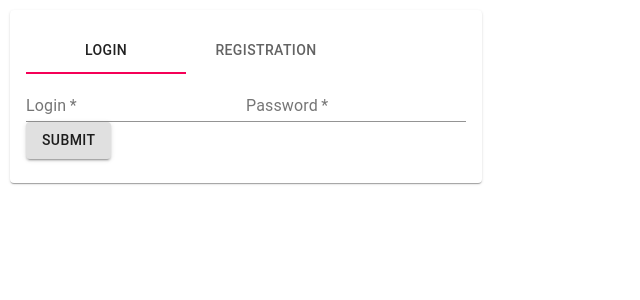
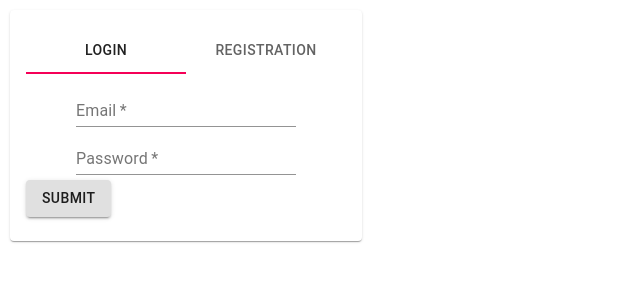
Before and after one commit to lostt1me/TZApp, a React (Create React App) app: page / in a window 1280 px wide. Shown: the top 300 px of the page, without its empty margins (0-640 px from the left). Built offline with nearby package versions, Linux system fonts and the light colour scheme.

Commit message:
взял fields из redux-form

```diff
--- a/src/components/login-form/index.js
+++ b/src/components/login-form/index.js
@@ -1,6 +1,7 @@
 import { connect } from 'react-redux'
 import { switchLoginRegistrationCreateActions} from '../../redux/actions/actions-types'
 import { LoginForm as view } from './view'
+import { reduxForm } from 'redux-form'
 
 const mapStateToProps = (state) => {
     return {
@@ -15,7 +16,11 @@ const mapDispatchToProps = dispatch => {
         }
     };
 };
-export default connect(
+const ViewConnect = connect(
     mapStateToProps,
     mapDispatchToProps
 )(view)
+
+export const loginForm = reduxForm({
+    form: 'login'
+})(ViewConnect)
--- a/src/components/login-form/view.js
+++ b/src/components/login-form/view.js
@@ -7,11 +7,13 @@ import Tab from '@material-ui/core/Tab';
 import TextField from '@material-ui/core/TextField';
 import Button from '@material-ui/core/Button';
 import PropTypes from 'prop-types';
+import { Field } from 'redux-form';
 
 const patternEmail = "([A-z0-9_.-]{1,})@([A-z0-9_.-]{1,}).([A-z]{2,8})";
 
 export const LoginForm = ({onChange, isLogin}) => {
      return (
+         <form>
             <Card className={loginStyle.login}>
                 <CardContent >
                     <Tabs
@@ -21,16 +23,17 @@ export const LoginForm = ({onChange, isLogin}) => {
                         <Tab label="Login" />
                         <Tab label="Registration" />
                     </Tabs>
-                <div>
-                    <TextField required label="Login" />
-                    <TextField type="password" required label="Password" />
-                    {!isLogin ? <TextField required label="Email" pattern={patternEmail} /> : undefined}
+                    <div className={loginStyle.textField}>
+                        <Field name="Email" component={TextField} label="Email" required pattern={patternEmail}/>
+                        {!isLogin ? <Field name="Name" component={TextField} required label="Name"/> : undefined}
+                        <Field name="Password" component={TextField} type="password" required label="Password" />
                     </div>
                     <div >
                         <Button variant="contained" >Submit</Button>
                     </div>
                 </CardContent>
             </Card>
+        </form>
     );
 };
 
@@ -38,3 +41,4 @@ LoginForm.propTypes = {
     isLogin: PropTypes.bool.isRequired,
     onChange: PropTypes.func.isRequired
 };
+//<TextField required label="Login" />
--- a/src/components/login-form/view.module.css
+++ b/src/components/login-form/view.module.css
@@ -7,3 +7,9 @@
     padding: 5px;
     text-align: center;
 }
+.textField {
+    display: flex;
+    flex-direction: column;
+    padding: 5px;
+    align-items: center;
+}
--- a/src/index.js
+++ b/src/index.js
@@ -3,7 +3,7 @@ import ReactDOM from 'react-dom';
 import './index.css';
 import { Provider } from 'react-redux';
 import { BrowserRouter, Route } from 'react-router-dom';
-import  loginForm  from './components/login-form';
+import  { loginForm }  from './components/login-form';
 import * as serviceWorker from './serviceWorker';
 import { store } from './redux/store/store';
 
--- a/src/redux/reducers/login.js
+++ b/src/redux/reducers/login.js
@@ -1,5 +1,7 @@
 import { ACTIONS } from '../actions/actions-types';
 import { combineReducers } from 'redux';
+import { reducer as formReducer } from 'redux-form'
+
 const initialState = {
     isLogin : true
 }
@@ -16,8 +18,10 @@ const switchLoginRegistration = (state = initialState, action) => {
     }
 }
 
+
 const loginReducers = combineReducers({
-    switchLoginRegistration
+    switchLoginRegistration,
+    form: formReducer
 });
 
 export default loginReducers;
```
Also changed, not shown: package.json (+3 -4 lines), 1 other file (tests, documents, lock files or other folders). Lines whose indentation alone changed are shown as unchanged.
